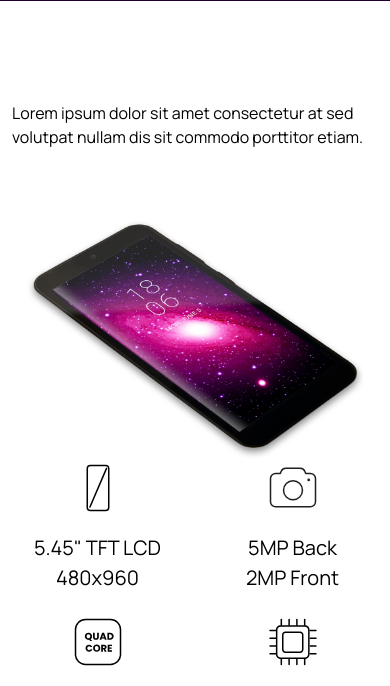
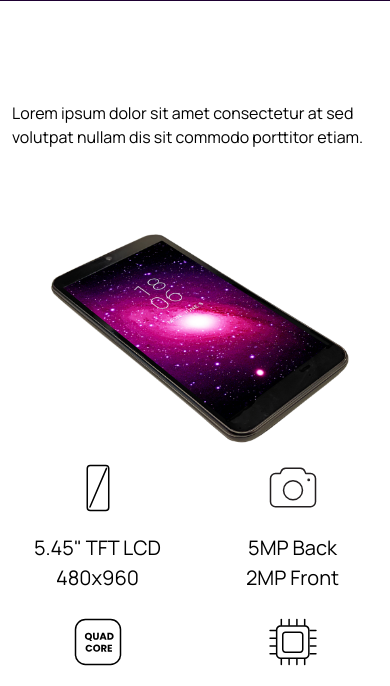
Before and after one commit to salmankhan03/i-nova, a PHP site: page / in a window 390 px wide. Shown: the part 869-1555 px from the top of the page. Run offline with PHP 8.4, Linux system fonts and the light colour scheme; some libraries are stand-ins or nearby versions.

Commit message:
update images

```diff
--- a/css/style.css
+++ b/css/style.css
@@ -175,12 +175,12 @@ a {
     padding-bottom: 50px;
 }
 
-/* .main-1-container {
+/* .img-1-container {
     padding: 0;
     overflow: hidden;
 } */
 
-.main-1 {
+.img-1 {
     position: absolute;
     width: 550px;
     top: -150px;
@@ -188,12 +188,12 @@ a {
 }
 
 @media only screen and (max-width: 1199px) {
-    .main-1-container {
+    .img-1-container {
         display: flex;
         justify-content: center;
     }
 
-    .main-1 {
+    .img-1 {
         position: static;
         width: 550px;
         /* top: -120px;
--- a/index.php
+++ b/index.php
@@ -23,8 +23,8 @@
                         <div class="col-xl-6">
                             <p class="pb-5">Lorem ipsum dolor sit amet consectetur at sed volutpat nullam dis sit commodo porttitor etiam.</p>
                         </div>
-                        <div class="col-xl-6 main-1-container">
-                            <img src="img/phone/main_1.png" alt="" class="img-fluid main-1">
+                        <div class="col-xl-6 img-1-container">
+                            <img src="img/phone/img_1.png" alt="" class="img-fluid img-1">
                         </div>
                         <div class="row">
                             <div class="col-6 col-md-4 col-lg-4 col-xl-2 p-0">
```
Also changed, not shown: img/phone/feature_2.png, img/phone/img_1.png (added), img/phone/img_spec.png, img/phone/main_1.png (deleted).
